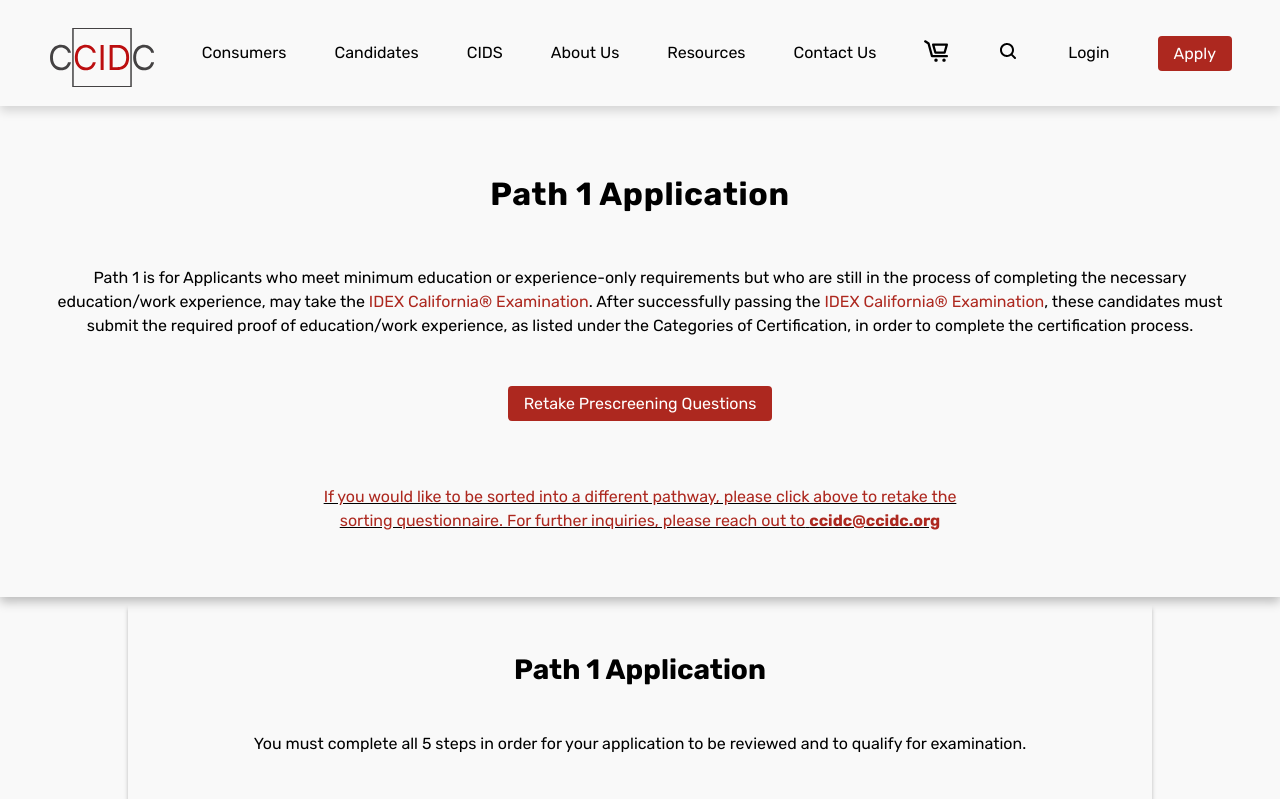
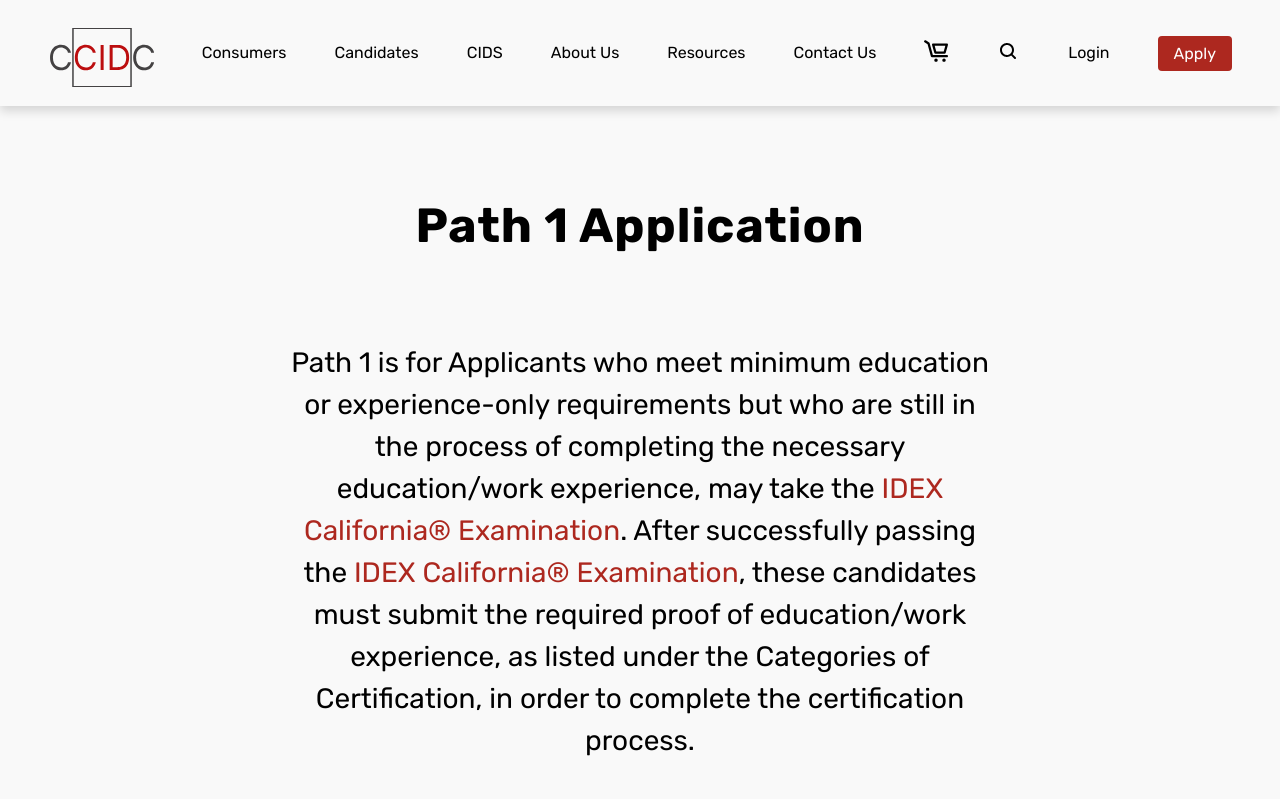
Before and after one commit to TritonSE/CCIDC-Application-Overhaul, a React (Vite) app in the folder frontend/: page / in a window 1280 px wide. Shown: the top 799 px of the page. Built offline with nearby package versions, Linux system fonts and the light colour scheme.

Commit message:
Layout resizing

```diff
--- a/frontend/src/components/PathAppLayout.module.css
+++ b/frontend/src/components/PathAppLayout.module.css
@@ -16,16 +16,19 @@
 
 .title {
   text-align: center;
-  font: var(--font-title);
-  padding-bottom: 2rem;
+  padding-bottom: 4rem;
   line-height: 48px;
   letter-spacing: 0.02em;
+  font-size: 3em;
 }
 
 .pathContent {
   text-align: center;
-  font-family: var(--font-body);
-  width: 75em;
+  line-height: 2em;
+  margin-left: 10em;
+  margin-right: 10em;
+  font-size: 1.75em;
+  padding-bottom: 2em;
 }
 
 .centeredContainer {
@@ -42,6 +45,7 @@
   text-decoration: underline;
   text-align: center;
   padding-bottom: 4em;
+  font-size: 1.75em;
 }
 
 .red {
```
